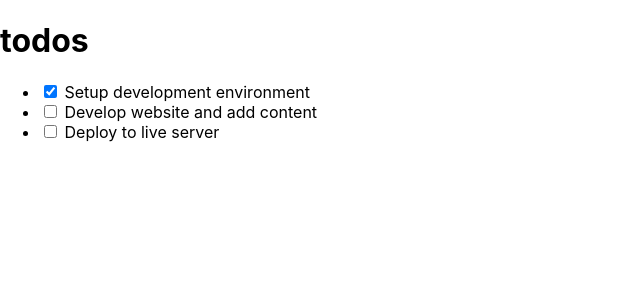
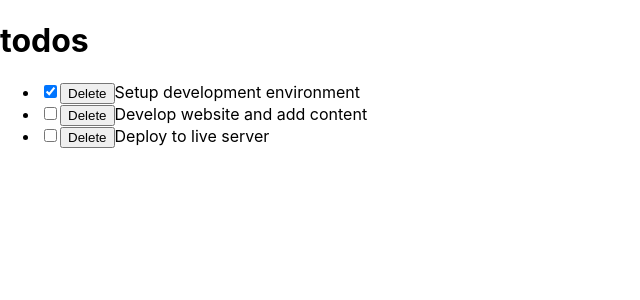
Before and after one commit to pgarus97/react-todo-app, a React (Create React App) app: page / in a window 1280 px wide. Shown: the top 300 px of the page, without its empty margins (0-640 px from the left). Built offline with nearby package versions, Linux system fonts and the light colour scheme.

Commit message:
deleting items from the todos

```diff
--- a/src/components/TodoContainer.js
+++ b/src/components/TodoContainer.js
@@ -37,11 +37,25 @@
         }))
     };
 
+    delTodo = (id) => {
+        this.setState({
+            todos: [
+                ...this.state.todos.filter(todo => {
+                    return todo.id !== id;
+                })
+            ]
+        })
+    };
+
     render(){
         return(
             <div>
                 <Header />
-                <TodosList todos={this.state.todos} handleChangeProps={this.handleChange}/>
+                <TodosList
+                    todos={this.state.todos}
+                    handleChangeProps={this.handleChange}
+                    deleteTodoProps={this.delTodo}
+                />
             </div>
         )
     }
--- a/src/components/TodoItem.js
+++ b/src/components/TodoItem.js
@@ -4,10 +4,12 @@
     render(){
         return(
             <li>
-            <input type={"checkbox"}
-            checked={this.props.todo.completed}
-            onChange={() => this.props.handleChangeProps(this.props.todo.id)}
-            /> {this.props.todo.title}
+                <input type={"checkbox"}
+                checked={this.props.todo.completed}
+                onChange={() => this.props.handleChangeProps(this.props.todo.id)}
+                />
+                <button onClick={() => this.props.deleteTodoProps(this.props.todo.id)}>Delete</button>
+                {this.props.todo.title}
             </li>
     );
     }
--- a/src/components/TodosList.js
+++ b/src/components/TodosList.js
@@ -8,7 +8,9 @@
                 {this.props.todos.map(todo => (
                     <TodoItem key={todo.id}
                               todo={todo}
-                              handleChangeProps={this.props.handleChangeProps}/>
+                              handleChangeProps={this.props.handleChangeProps}
+                              deleteTodoProps={this.props.deleteTodoProps}
+                    />
                 ))}
             </ul>
         )
```
